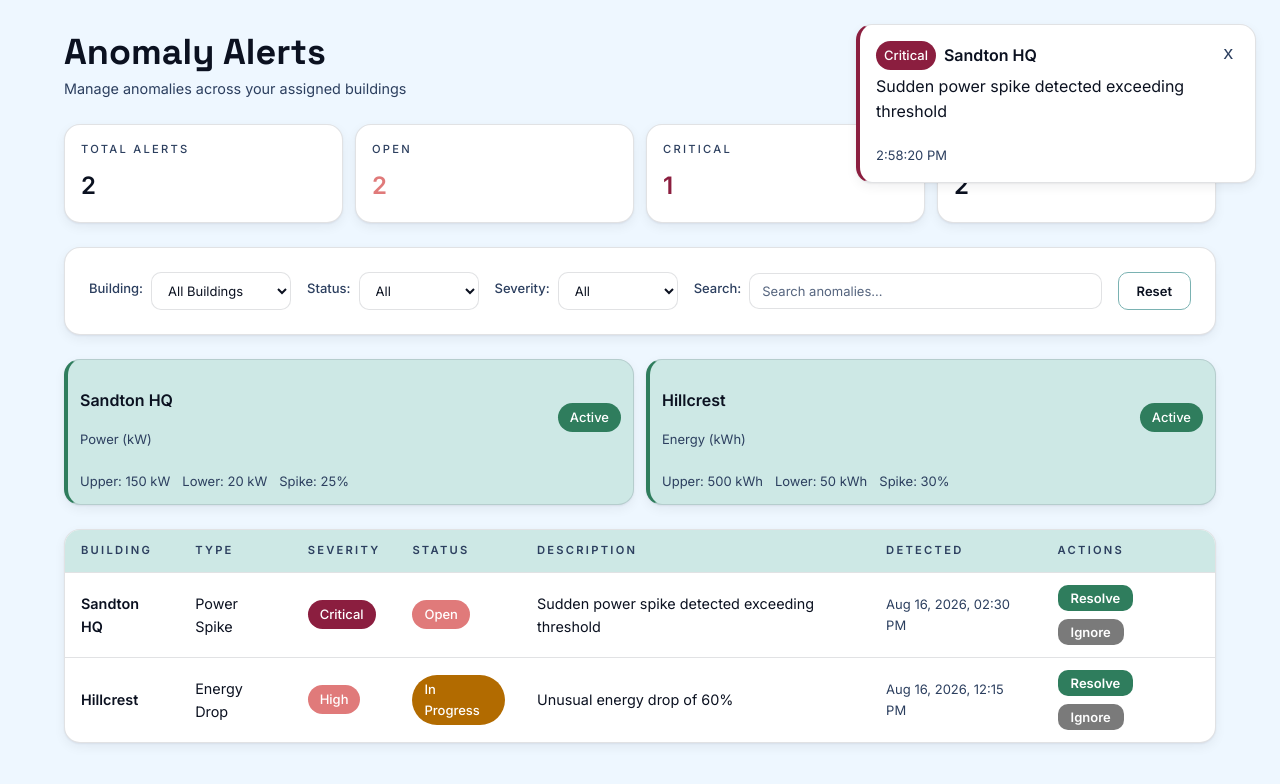
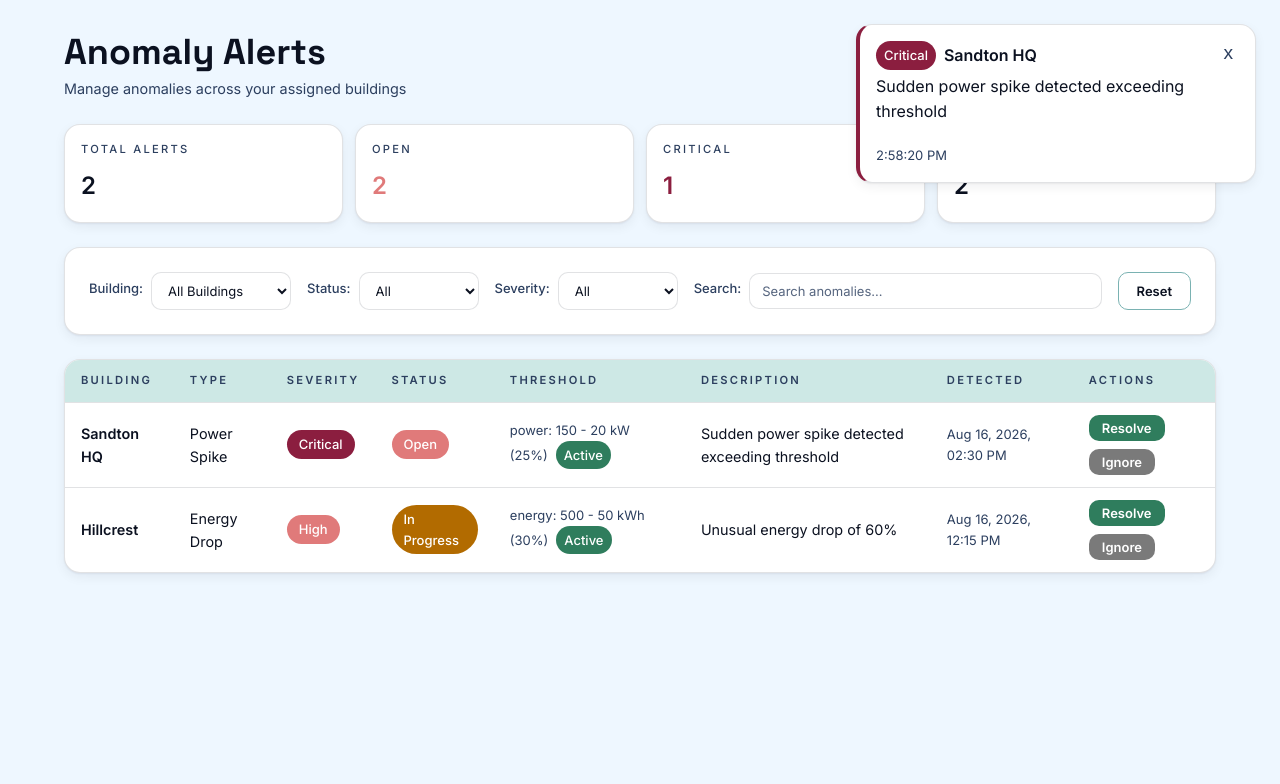
Before and after one commit to COS301-SE-2026/OptiGrid, a Next.js app in the folder frontend/: page /anomaly in a window 1280 px wide. Shown: the top 784 px of the page. Built offline with nearby package versions, Linux system fonts and the light colour scheme.

Commit message:
add configure threshold

```diff
--- a/frontend/app/anomaly/page.tsx
+++ b/frontend/app/anomaly/page.tsx
@@ -18,6 +18,15 @@ interface Anomaly {
   detected_timestamp: string;
   resolved_timestamp: string | null;
   resolved_by: string | null;
+  threshold_details?: {
+    threshold_id?: string;
+    upper_limit: number | null;
+    lower_limit: number | null;
+    allowed_spike_percentage: number | null;
+    metric_type: string;
+    unit: string;
+    is_active: boolean;
+  };
 }
 
 interface AlertThreshold {
@@ -53,6 +62,15 @@ const mockManagerAnomalies: Anomaly[] = [
     detected_timestamp: "2026-08-16T14:30:00Z",
     resolved_timestamp: null,
     resolved_by: null,
+    threshold_details: {
+      threshold_id: "th-1",
+      upper_limit: 150,
+      lower_limit: 20,
+      allowed_spike_percentage: 25,
+      metric_type: "power",
+      unit: "kW",
+      is_active: true,
+    },
   },
   {
     anomaly_id: "anm-2",
@@ -67,6 +85,15 @@ const mockManagerAnomalies: Anomaly[] = [
     detected_timestamp: "2026-08-16T12:15:00Z",
     resolved_timestamp: null,
     resolved_by: null,
+    threshold_details: {
+      threshold_id: "th-2",
+      upper_limit: 500,
+      lower_limit: 50,
+      allowed_spike_percentage: 30,
+      metric_type: "energy",
+      unit: "kWh",
+      is_active: true,
+    },
   },
 ];
 
@@ -84,6 +111,15 @@ const mockHistoricAnomalies: Anomaly[] = [
     detected_timestamp: "2026-08-14T16:20:00Z",
     resolved_timestamp: "2026-08-15T08:00:00Z",
     resolved_by: "Talifhani Seaba",
+    threshold_details: {
+      threshold_id: "th-3",
+      upper_limit: null,
+      lower_limit: null,
+      allowed_spike_percentage: null,
+      metric_type: "voltage",
+      unit: "V",
+      is_active: true,
+    },
   },
   {
     anomaly_id: "anm-4",
@@ -98,6 +134,15 @@ const mockHistoricAnomalies: Anomaly[] = [
     detected_timestamp: "2026-08-13T10:00:00Z",
     resolved_timestamp: "2026-08-13T14:30:00Z",
     resolved_by: "John doe",
+    threshold_details: {
+      threshold_id: "th-4",
+      upper_limit: 200,
+      lower_limit: 30,
+      allowed_spike_percentage: 20,
+      metric_type: "power",
+      unit: "kW",
+      is_active: true,
+    },
   },
   {
     anomaly_id: "anm-5",
@@ -105,13 +150,22 @@ const mockHistoricAnomalies: Anomaly[] = [
     building_name: "Centurion",
     anomaly_type: "Energy_Anomaly",
     severity_level: "medium",
-    description: "Unusual consumption pattern ",
+    description: "Unusual consumption pattern",
     status: "Resolved",
     escalation_level: 1,
     z_score_value: 2.1,
     detected_timestamp: "2026-08-12T09:00:00Z",
     resolved_timestamp: "2026-08-12T11:45:00Z",
     resolved_by: "vasco da gama",
+    threshold_details: {
+      threshold_id: "th-5",
+      upper_limit: 300,
+      lower_limit: 40,
+      allowed_spike_percentage: 25,
+      metric_type: "energy",
+      unit: "kWh",
+      is_active: true,
+    },
   },
   {
     anomaly_id: "anm-6",
@@ -126,7 +180,21 @@ const mockHistoricAnomalies: Anomaly[] = [
     detected_timestamp: "2026-08-11T15:30:00Z",
     resolved_timestamp: "2026-08-12T09:00:00Z",
     resolved_by: "Talifhani Seaba",
+    threshold_details: {
+      threshold_id: "th-6",
+      upper_limit: 100,
+      lower_limit: 10,
+      allowed_spike_percentage: 15,
+      metric_type: "current",
+      unit: "A",
+      is_active: true,
+    },
   },
+];
+
+const mockManagerBuildings = [
+  { id: "b1", name: "Sandton HQ" },
+  { id: "b2", name: "Hillcrest" },
 ];
 
 const mockInitialThresholds: AlertThreshold[] = [
@@ -152,11 +220,6 @@ const mockInitialThresholds: AlertThreshold[] = [
     allowed_spike_percentage: 30,
     is_active: true,
   },
-];
-
-const mockManagerBuildings = [
-  { id: "b1", name: "Sandton HQ" },
-  { id: "b2", name: "Hillcrest" },
 ];
 
 const STATUS_LABELS: Record<AnomalyStatus, string> = {
@@ -219,60 +282,6 @@ function SeverityBadge({ severity }: { severity: SeverityLevel }) {
   );
 }
 
-function ThresholdCard({ threshold, onEdit }: { threshold: AlertThreshold; onEdit: () => void }) {
-  return (
-    <div
-      className="card"
-      style={{
-        padding: "var(--space-3)",
-        backgroundColor: "var(--brand-surface-alt)",
-        borderLeft: threshold.is_active ? "4px solid #2F7D5D" : "4px solid #7A7A7A",
-        cursor: "pointer",
-      }}
-      onClick={onEdit}
-      onKeyDown={(e) => {
-        if (e.key === "Enter") onEdit();
-      }}
-      tabIndex={0}
-      role="button"
-      aria-label={`Edit threshold for ${threshold.building_name}`}
-    >
-      <div style={{ display: "flex", justifyContent: "space-between", alignItems: "center" }}>
-        <div>
-          <p style={{ fontWeight: "var(--fw-semibold)" }}>{threshold.building_name}</p>
-          <p className="text-muted" style={{ fontSize: "var(--fs-small)" }}>
-            {threshold.metric_type.charAt(0).toUpperCase() + threshold.metric_type.slice(1)} ({threshold.unit})
-          </p>
-        </div>
-        <span
-          className="badge"
-          style={{
-            backgroundColor: threshold.is_active ? "#2F7D5D" : "#7A7A7A",
-            color: "#FFFFFF",
-            padding: "var(--space-1) var(--space-3)",
-            borderRadius: "var(--radius-pill)",
-            fontSize: "var(--fs-small)",
-            fontWeight: "var(--fw-medium)",
-          }}
-        >
-          {threshold.is_active ? "Active" : "Inactive"}
-        </span>
-      </div>
-      <div style={{ display: "flex", gap: "var(--space-3)", marginTop: "var(--space-2)", fontSize: "var(--fs-small)" }}>
-        {threshold.upper_limit !== null && (
-          <span className="text-muted">Upper: {threshold.upper_limit} {threshold.unit}</span>
-        )}
-        {threshold.lower_limit !== null && (
-          <span className="text-muted">Lower: {threshold.lower_limit} {threshold.unit}</span>
-        )}
-        {threshold.allowed_spike_percentage !== null && (
-          <span className="text-muted">Spike: {threshold.allowed_spike_percentage}%</span>
-        )}
-      </div>
-    </div>
-  );
-}
-
 export default function ManagerAnomalyPage() {
   const [anomalies, setAnomalies] = useState<Anomaly[]>(mockManagerAnomalies);
   const [thresholds, setThresholds] = useState<AlertThreshold[]>(mockInitialThresholds);
@@ -293,6 +302,7 @@ export default function ManagerAnomalyPage() {
   const [historicSearch, setHistoricSearch] = useState<string>("");
 
   const [thresholdForm, setThresholdForm] = useState({
+    threshold_id: "",
     building_id: "",
     metric_type: "power",
     unit: "kW",
@@ -420,18 +430,31 @@ export default function ManagerAnomalyPage() {
   const openAnomalies = anomalies.filter((a) => a.status === "Open" || a.status === "In_Progress");
   const criticalAnomalies = anomalies.filter((a) => a.severity_level === "critical" && a.status !== "Resolved");
 
-  const handleEditThreshold = (threshold: AlertThreshold) => {
-    setEditingThreshold(threshold);
-    setThresholdForm({
-      building_id: threshold.building_id,
-      metric_type: threshold.metric_type,
-      unit: threshold.unit,
-      upper_limit: threshold.upper_limit?.toString() || "",
-      lower_limit: threshold.lower_limit?.toString() || "",
-      allowed_spike_percentage: threshold.allowed_spike_percentage?.toString() || "",
-      is_active: threshold.is_active,
-    });
-    setShowThresholdModal(true);
+  const handleEditThresholdInDetails = (anomaly: Anomaly) => {
+    if (anomaly.threshold_details) {
+      setEditingThreshold({
+        threshold_id: anomaly.threshold_details.threshold_id || "",
+        building_id: anomaly.building_id,
+        building_name: anomaly.building_name,
+        metric_type: anomaly.threshold_details.metric_type,
+        unit: anomaly.threshold_details.unit,
+        upper_limit: anomaly.threshold_details.upper_limit,
+        lower_limit: anomaly.threshold_details.lower_limit,
+        allowed_spike_percentage: anomaly.threshold_details.allowed_spike_percentage,
+        is_active: anomaly.threshold_details.is_active,
+      });
+      setThresholdForm({
+        threshold_id: anomaly.threshold_details.threshold_id || "",
+        building_id: anomaly.building_id,
+        metric_type: anomaly.threshold_details.metric_type,
+        unit: anomaly.threshold_details.unit,
+        upper_limit: anomaly.threshold_details.upper_limit?.toString() || "",
+        lower_limit: anomaly.threshold_details.lower_limit?.toString() || "",
+        allowed_spike_percentage: anomaly.threshold_details.allowed_spike_percentage?.toString() || "",
+        is_active: anomaly.threshold_details.is_active,
+      });
+      setShowThresholdModal(true);
+    }
   };
 
   const handleSaveThreshold = () => {
@@ -447,10 +470,26 @@ export default function ManagerAnomalyPage() {
             }
           : t
       ));
+
+      setAnomalies(prev => prev.map(a =>
+        a.building_id === editingThreshold.building_id
+          ? {
+              ...a,
+              threshold_details: {
+                ...a.threshold_details,
+                upper_limit: parseFloat(thresholdForm.upper_limit) || null,
+                lower_limit: parseFloat(thresholdForm.lower_limit) || null,
+                allowed_spike_percentage: parseFloat(thresholdForm.allowed_spike_percentage) || null,
+                is_active: thresholdForm.is_active,
+              },
+            }
+          : a
+      ));
     }
     setShowThresholdModal(false);
     setEditingThreshold(null);
     setThresholdForm({
+      threshold_id: "",
       building_id: "",
       metric_type: "power",
       unit: "kW",
@@ -476,6 +515,7 @@ export default function ManagerAnomalyPage() {
                 onClick={() => {
                   setEditingThreshold(null);
                   setThresholdForm({
+                    threshold_id: "",
                     building_id: "",
                     metric_type: "power",
                     unit: "kW",
@@ -492,7 +532,7 @@ export default function ManagerAnomalyPage() {
                   color: "#FFFFFF",
                 }}
               >
-                Add Threshold
+                Configure Threshold
               </button>
               <button
                 type="button"
@@ -620,25 +660,6 @@ export default function ManagerAnomalyPage() {
             </div>
           </section>
 
-          <section aria-label="Alert Thresholds">
-            <div
-              style={{
-                display: "grid",
-                gridTemplateColumns: "repeat(auto-fit, minmax(250px, 1fr))",
-                gap: "var(--space-3)",
-                marginBottom: "var(--space-5)",
-              }}
-            >
-              {thresholds.map((threshold) => (
-                <ThresholdCard
-                  key={threshold.threshold_id}
-                  threshold={threshold}
-                  onEdit={() => handleEditThreshold(threshold)}
-                />
-              ))}
-            </div>
-          </section>
-
           <section aria-label="Anomalies list">
             <div className="card" style={{ overflow: "hidden", padding: 0 }}>
               <div style={{ overflow: "auto" }}>
@@ -649,6 +670,7 @@ export default function ManagerAnomalyPage() {
                       <th scope="col">Type</th>
                       <th scope="col">Severity</th>
                       <th scope="col">Status</th>
+                      <th scope="col">Threshold</th>
                       <th scope="col">Description</th>
                       <th scope="col">Detected</th>
                       <th scope="col">Actions</th>
@@ -657,7 +679,7 @@ export default function ManagerAnomalyPage() {
                   <tbody>
                     {filteredAnomalies.length === 0 ? (
                       <tr>
-                        <td colSpan={7} className="dashboard-empty">
+                        <td colSpan={8} className="dashboard-empty">
                           No anomalies found
                         </td>
                       </tr>
@@ -685,6 +707,35 @@ export default function ManagerAnomalyPage() {
                           </td>
                           <td>
                             <StatusBadge status={anomaly.status} />
+                          </td>
+                          <td>
+                            {anomaly.threshold_details ? (
+                              <div style={{ fontSize: "var(--fs-small)" }}>
+                                <span className="text-muted">
+                                  {anomaly.threshold_details.metric_type}:
+                                  {anomaly.threshold_details.upper_limit && ` ${anomaly.threshold_details.upper_limit}`}
+                                  {anomaly.threshold_details.lower_limit && ` - ${anomaly.threshold_details.lower_limit}`}
+                                  {anomaly.threshold_details.unit && ` ${anomaly.threshold_details.unit}`}
+                                  {anomaly.threshold_details.allowed_spike_percentage && ` (${anomaly.threshold_details.allowed_spike_percentage}%)`}
+                                </span>
+                                <span
+                                  className="badge"
+                                  style={{
+                                    backgroundColor: anomaly.threshold_details.is_active ? "#2F7D5D" : "#7A7A7A",
+                                    color: "#FFFFFF",
+                                    padding: "var(--space-1) var(--space-2)",
+                                    borderRadius: "var(--radius-pill)",
+                                    fontSize: "var(--fs-small)",
+                                    fontWeight: "var(--fw-medium)",
+                                    marginLeft: "var(--space-2)",
+                                  }}
+                                >
+                                  {anomaly.threshold_details.is_active ? "Active" : "Inactive"}
+                                </span>
+                              </div>
+                            ) : (
+                              <span className="text-muted" style={{ fontSize: "var(--fs-small)" }}>—</span>
+                            )}
                           </td>
                           <td>{anomaly.description}</td>
                           <td className="text-muted" style={{ fontSize: "var(--fs-small)" }}>
@@ -754,7 +805,6 @@ export default function ManagerAnomalyPage() {
             position: "fixed",
             top: "var(--space-5)",
             right: "var(--space-5)",
-            zIndex: 100,
             display: "flex",
             flexDirection: "column",
             gap: "var(--space-3)",
@@ -806,7 +856,6 @@ export default function ManagerAnomalyPage() {
                     background: "none",
                     border: "none",
                     color: "var(--brand-ink-muted)",
-                    cursor: "pointer",
                     fontSize: "1.2rem",
                   }}
                   aria-label="Dismiss notification"
@@ -845,7 +894,6 @@ export default function ManagerAnomalyPage() {
             alignItems: "center",
             justifyContent: "center",
             padding: "var(--space-4)",
-            zIndex: 50,
           }}
           onClick={(e) => {
             if (e.target === e.currentTarget) {
@@ -893,16 +941,58 @@ export default function ManagerAnomalyPage() {
                 <p>{selectedAnomaly.description}</p>
               </div>
 
-              <div style={{ display: "grid", gridTemplateColumns: "1fr 1fr", gap: "var(--space-3)" }}>
+              {selectedAnomaly.threshold_details && (
                 <div>
-                  <p className="text-muted" style={{ fontSize: "var(--fs-small)" }}>Detected</p>
-                  <p>{formatDate(selectedAnomaly.detected_timestamp)}</p>
+                  <div style={{ display: "flex", justifyContent: "space-between", alignItems: "center" }}>
+                    <p className="text-muted" style={{ fontSize: "var(--fs-small)" }}>Threshold Details</p>
+                    <button
+                      type="button"
+                      onClick={() => {
+                        setShowDetailsModal(false);
+                        handleEditThresholdInDetails(selectedAnomaly);
+                      }}
+                      className="btn"
+                      style={{
+                        fontSize: "var(--fs-small)",
+                        padding: "var(--space-1) var(--space-3)",
+                        backgroundColor: "#3A6B7C",
+                        color: "#FFFFFF",
+                      }}
+                    >
+                      Edit Threshold
+                    </button>
+                  </div>
+                  <div style={{ fontSize: "var(--fs-small)", marginTop: "var(--space-2)" }}>
+                    <p><strong>Metric:</strong> {selectedAnomaly.threshold_details.metric_type}</p>
+                    <p><strong>Unit:</strong> {selectedAnomaly.threshold_details.unit}</p>
+                    {selectedAnomaly.threshold_details.upper_limit !== null && (
+                      <p><strong>Upper Limit:</strong> {selectedAnomaly.threshold_details.upper_limit} {selectedAnomaly.threshold_details.unit}</p>
+                    )}
+                    {selectedAnomaly.threshold_details.lower_limit !== null && (
+                      <p><strong>Lower Limit:</strong> {selectedAnomaly.threshold_details.lower_limit} {selectedAnomaly.threshold_details.unit}</p>
+                    )}
+                    {selectedAnomaly.threshold_details.allowed_spike_percentage !== null && (
+                      <p><strong>Allowed Spike:</strong> {selectedAnomaly.threshold_details.allowed_spike_percentage}%</p>
+                    )}
+                    <p>
+                      <strong>Status:</strong>{' '}
+                      <span
+                        className="badge"
+                        style={{
+                          backgroundColor: selectedAnomaly.threshold_details.is_active ? "#2F7D5D" : "#7A7A7A",
+                          color: "#FFFFFF",
+                          padding: "var(--space-1) var(--space-2)",
+                          borderRadius: "var(--radius-pill)",
+                          fontSize: "var(--fs-small)",
+                          fontWeight: "var(--fw-medium)",
+                        }}
+                      >
+                        {selectedAnomaly.threshold_details.is_active ? "Active" : "Inactive"}
+                      </span>
+                    </p>
+                  </div>
                 </div>
-                <div>
-                  <p className="text-muted" style={{ fontSize: "var(--fs-small)" }}>Escalation Level</p>
-                  <p>{selectedAnomaly.escalation_level}</p>
-                </div>
-              </div>
+              )}
 
               {selectedAnomaly.z_score_value !== null && (
                 <div>
@@ -951,7 +1041,7 @@ export default function ManagerAnomalyPage() {
             alignItems: "center",
             justifyContent: "center",
             padding: "var(--space-4)",
-            zIndex: 50,
+
           }}
           onClick={(e) => {
             if (e.target === e.currentTarget) {
@@ -1076,7 +1166,7 @@ export default function ManagerAnomalyPage() {
             alignItems: "center",
             justifyContent: "center",
             padding: "var(--space-4)",
-            zIndex: 50,
+
           }}
           onClick={(e) => {
             if (e.target === e.currentTarget) {
@@ -1144,7 +1234,7 @@ export default function ManagerAnomalyPage() {
             alignItems: "center",
             justifyContent: "center",
             padding: "var(--space-4)",
-            zIndex: 50,
+
           }}
           onClick={(e) => {
             if (e.target === e.currentTarget) {
@@ -1212,7 +1302,7 @@ export default function ManagerAnomalyPage() {
             alignItems: "center",
             justifyContent: "center",
             padding: "var(--space-4)",
-            zIndex: 50,
+
           }}
           onClick={(e) => {
             if (e.target === e.currentTarget) {
```
